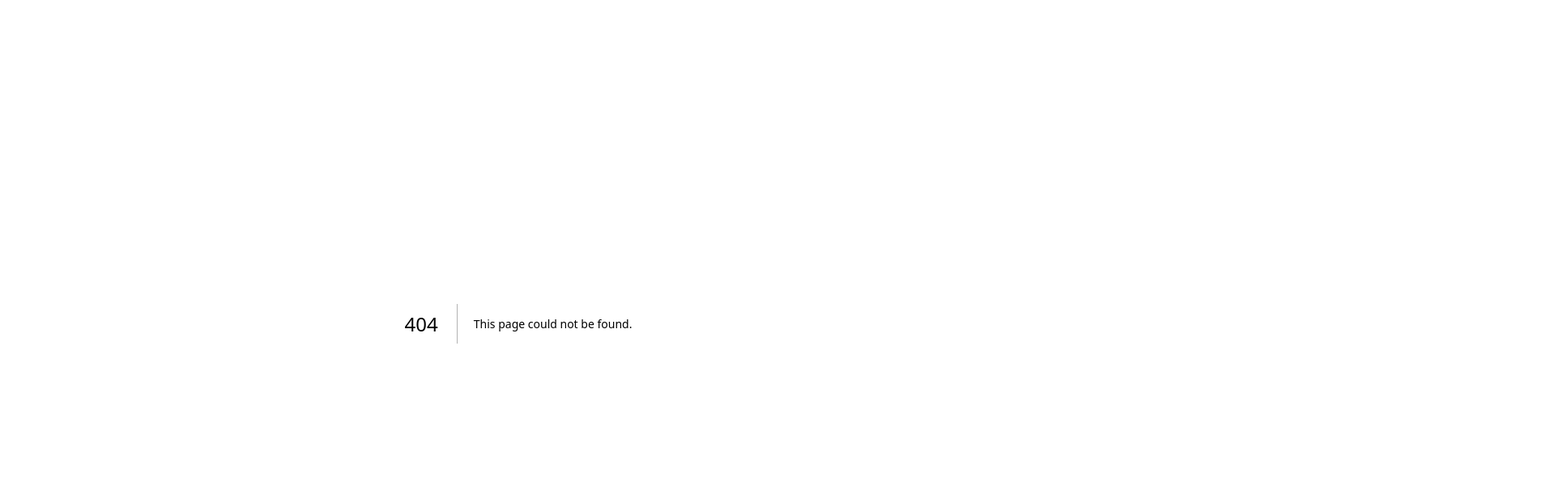
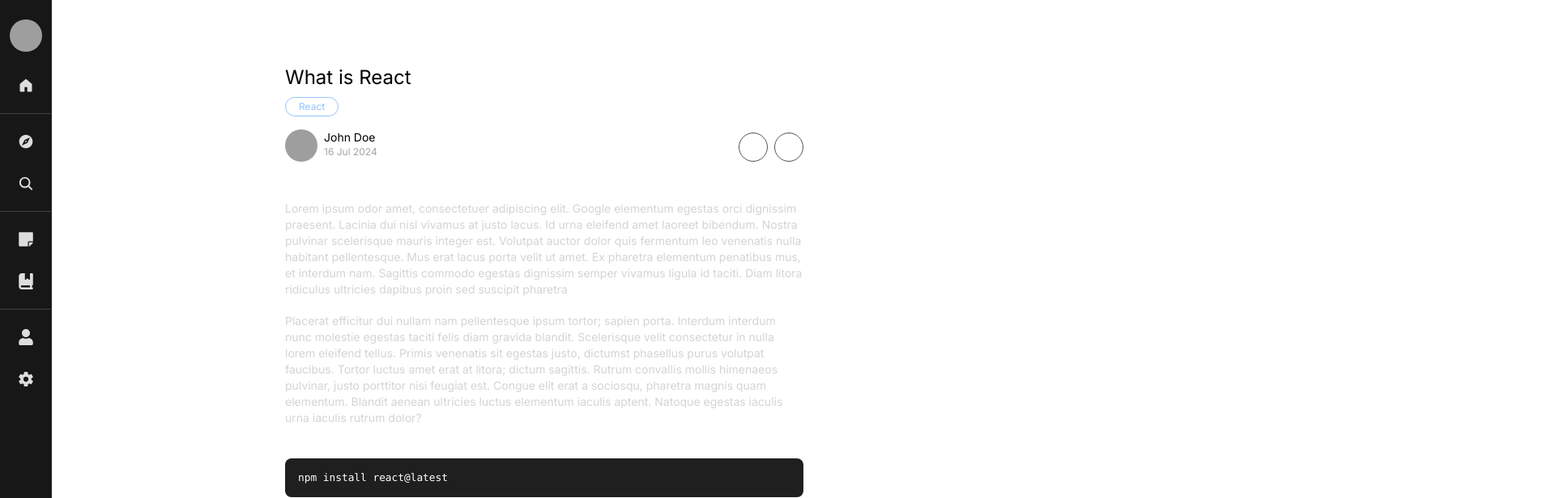
Before and after one commit to LeonAlvarezz/vault, a Next.js app: page /note/1 in a window 1280 px wide. Before the commit this address had no page. Shown: the top 616 px of the page at 81% size, 1920 px wide, since content can reach past the window. Built offline with nearby package versions, Linux system fonts and the light colour scheme; grey boxes are pictures that could not be loaded.

Commit message:
Not Detail Page

```diff
--- /dev/null
+++ b/app/(dashboard)/(center)/note/[id]/page.tsx
@@ -0,0 +1,50 @@
+import Render from "@/app/feeds/[id]/Render";
+import { Avatar, AvatarFallback, AvatarImage } from "@/components/ui/avatar";
+import { Button } from "@/components/ui/button";
+import Tag from "@/components/ui/tag";
+import React from "react";
+import { FaHeart, FaRegHeart } from "react-icons/fa";
+import { IoBookmarkOutline } from "react-icons/io5";
+
+export default function NoteDetailPage() {
+  return (
+    <section className="flex gap-2 flex-col">
+      <h1 className="text-2xl">What is React</h1>
+      <Tag color="blue" className="text-xs h-6">
+        React
+      </Tag>
+      <div className="flex justify-between mt-2">
+        <div className="flex gap-2">
+          <Avatar className="size-10">
+            <AvatarImage src="https://github.com/shadcn.png" />
+            <AvatarFallback>CN</AvatarFallback>
+          </Avatar>
+          <div>
+            <p className="text-sm">John Doe</p>
+            <p className="text-xs text-neutral-400">16 Jul 2024</p>
+          </div>
+          <Button variant={"main"} size={"sm"} className="ml-5">
+            Contact
+          </Button>
+        </div>
+        <div className="flex gap-2 items-end">
+          <Button
+            // onClick={handleButtonClick}
+            variant={"icon"}
+            className="group size-9 hover:text-red-500 hover:border-red-500 self-end border border-neutral-600 p-1 rounded-full"
+          >
+            <FaRegHeart size={16} />
+          </Button>
+          <Button
+            // onClick={handleButtonClick}
+            variant={"icon"}
+            className="group size-9 hover:text-blue-500 hover:border-blue-500 self-end border border-neutral-600 p-1 rounded-full"
+          >
+            <IoBookmarkOutline size={16} />
+          </Button>
+        </div>
+      </div>
+      <Render />
+    </section>
+  );
+}
--- a/app/feeds/[id]/Render.tsx
+++ b/app/feeds/[id]/Render.tsx
@@ -17,53 +17,138 @@
 import { useMemo } from "react";
 import { common, createLowlight } from "lowlight";
 import { mergeAttributes } from "@tiptap/react";
+import ImageContainer from "@/components/ui/image-container";
+import { BlockNode, NOTE_CONTENT_TYPE } from "@/types/note.type";
+import { renderNote } from "@/lib/renderNote";
 type Props = {
-  data: any[] | null;
+  data?: any[] | null;
 };
 export default async function Render(props: Props) {
-  const output = useMemo(() => {
-    return generateHTML(props.data![0].content, [
-      Document,
-      Paragraph,
-      Text,
-      Code,
-      Bold,
-      Blockquote,
-      Strikethrough,
-      Italic,
-      Heading.configure({ levels: [1, 2] }).extend({
-        levels: [1, 2],
-        renderHTML({ node, HTMLAttributes }) {
-          const level = this.options.levels.includes(node.attrs.level)
-            ? node.attrs.level
-            : this.options.levels[0];
-          const classes: { [key: number]: string } = {
-            1: "text-4xl",
-            2: "text-2xl",
-          };
-          return [
-            `h${level}`,
-            mergeAttributes(this.options.HTMLAttributes, HTMLAttributes, {
-              class: `${classes[level]}`,
-            }),
-            0,
-          ];
+  // const output = useMemo(() => {
+  //   return generateHTML(props.data![0].content, [
+  //     Document,
+  //     Paragraph,
+  //     Text,
+  //     Code,
+  //     Bold,
+  //     Blockquote,
+  //     Strikethrough,
+  //     Italic,
+  //     Heading.configure({ levels: [1, 2] }).extend({
+  //       levels: [1, 2],
+  //       renderHTML({ node, HTMLAttributes }) {
+  //         const level = this.options.levels.includes(node.attrs.level)
+  //           ? node.attrs.level
+  //           : this.options.levels[0];
+  //         const classes: { [key: number]: string } = {
+  //           1: "text-4xl",
+  //           2: "text-2xl",
+  //         };
+  //         return [
+  //           `h${level}`,
+  //           mergeAttributes(this.options.HTMLAttributes, HTMLAttributes, {
+  //             class: `${classes[level]}`,
+  //           }),
+  //           0,
+  //         ];
+  //       },
+  //     }),
+  //     CodeBlockLowlight.configure({
+  //       lowlight: createLowlight(common),
+  //       languageClassPrefix: "language-css",
+  //     }),
+  //     BulletList,
+  //     ListItem,
+  //     OrderedList,
+  //   ]);
+  // }, [props.data]);
+
+  const content: BlockNode[] = [
+    {
+      type: NOTE_CONTENT_TYPE.PARAGRAPH,
+      content: [
+        {
+          type: NOTE_CONTENT_TYPE.TEXT,
+          text: "Lorem ipsum odor amet, consectetuer adipiscing elit. Google elementum egestas orci dignissim praesent. Lacinia dui nisl vivamus at justo lacus. Id urna eleifend amet laoreet bibendum. Nostra pulvinar scelerisque mauris integer est. Volutpat auctor dolor quis fermentum leo venenatis nulla habitant pellentesque. Mus erat lacus porta velit ut amet. Ex pharetra elementum penatibus mus, et interdum nam. Sagittis commodo egestas dignissim semper vivamus ligula id taciti. Diam litora ridiculus ultricies dapibus proin sed suscipit pharetra",
         },
-      }),
-      CodeBlockLowlight.configure({
-        lowlight: createLowlight(common),
-        languageClassPrefix: "language-css",
-      }),
-      BulletList,
-      ListItem,
-      OrderedList,
-    ]);
-  }, [props.data]);
+      ],
+    },
+
+    {
+      type: NOTE_CONTENT_TYPE.PARAGRAPH,
+      content: [
+        {
+          type: NOTE_CONTENT_TYPE.TEXT,
+          text: "Placerat efficitur dui nullam nam pellentesque ipsum tortor; sapien porta. Interdum interdum nunc molestie egestas taciti felis diam gravida blandit. Scelerisque velit consectetur in nulla lorem eleifend tellus. Primis venenatis sit egestas justo, dictumst phasellus purus volutpat faucibus. Tortor luctus amet erat at litora; dictum sagittis. Rutrum convallis mollis himenaeos pulvinar, justo porttitor nisi feugiat est. Congue elit erat a sociosqu, pharetra magnis quam elementum. Blandit aenean ultricies luctus elementum iaculis aptent. Natoque egestas iaculis urna iaculis rutrum dolor?",
+        },
+      ],
+    },
+
+    {
+      type: NOTE_CONTENT_TYPE.IMAGE,
+      content: [
+        {
+          type: NOTE_CONTENT_TYPE.TEXT,
+          text: "https://kinsta.com/wp-content/uploads/2023/04/react-must-be-in-scope-when-using-jsx-2048x1024.jpg",
+        },
+      ],
+    },
+
+    {
+      type: NOTE_CONTENT_TYPE.CODE,
+      attrs: {
+        language: "javascript",
+      },
+      content: [
+        {
+          type: NOTE_CONTENT_TYPE.TEXT,
+          text: "npm install react@latest",
+        },
+      ],
+    },
+
+    {
+      type: NOTE_CONTENT_TYPE.PARAGRAPH,
+      content: [
+        {
+          type: NOTE_CONTENT_TYPE.TEXT,
+          text: "Lorem ipsum odor amet, consectetuer adipiscing elit. Google elementum egestas orci dignissim praesent. Lacinia dui nisl vivamus at justo lacus. Id urna eleifend amet laoreet bibendum. Nostra pulvinar scelerisque mauris integer est. Volutpat auctor dolor quis fermentum leo venenatis nulla habitant pellentesque. Mus erat lacus porta velit ut amet. Ex pharetra elementum penatibus mus, et interdum nam. Sagittis commodo egestas dignissim semper vivamus ligula id taciti. Diam litora ridiculus ultricies dapibus proin sed suscipit pharetra",
+        },
+      ],
+    },
+
+    {
+      type: NOTE_CONTENT_TYPE.CODE_BLOCK,
+      attrs: {
+        language: "javascript",
+      },
+      content: [
+        {
+          type: NOTE_CONTENT_TYPE.TEXT,
+          text: `<!DOCTYPE html><html><head> <title>Change Text Example</title></head><body><p id="demo">This is a demonstration.</p><button onclick="changeText()">Click Me!</button><script>function changeText() { document.getElementById("demo").innerHTML = "Text has changed!";}</script></body></html>`,
+        },
+      ],
+    },
+
+    {
+      type: NOTE_CONTENT_TYPE.PARAGRAPH,
+      content: [
+        {
+          type: NOTE_CONTENT_TYPE.TEXT,
+          text: "Placerat efficitur dui nullam nam pellentesque ipsum tortor; sapien porta. Interdum interdum nunc molestie egestas taciti felis diam gravida blandit. Scelerisque velit consectetur in nulla lorem eleifend tellus. Primis venenatis sit egestas justo, dictumst phasellus purus volutpat faucibus. Tortor luctus amet erat at litora; dictum sagittis. Rutrum convallis mollis himenaeos pulvinar, justo porttitor nisi feugiat est. Congue elit erat a sociosqu, pharetra magnis quam elementum. Blandit aenean ultricies luctus elementum iaculis aptent. Natoque egestas iaculis urna iaculis rutrum dolor?",
+        },
+      ],
+    },
+  ];
 
   return (
     <div
-      dangerouslySetInnerHTML={{ __html: output }}
-      className="tiptap dark:text-white text-slate-800 w-[80%] m-auto"
-    ></div>
+      // dangerouslySetInnerHTML={{ __html: output }}
+      className="tiptap dark:text-white text-slate-800 flex flex-col gap-2 py-10"
+    >
+      {content.map((content) => {
+        return renderNote(content);
+      })}
+    </div>
   );
 }
--- a/app/main.scss
+++ b/app/main.scss
@@ -18,7 +18,7 @@
   }
 
   code {
-    background-color: rgb(58, 68, 87);
+    background-color: hsl(0 0% 12%);
     border-radius: 0.25em;
     box-decoration-break: clone;
     color: #ff3d3d;
@@ -27,7 +27,7 @@
   }
 
   pre {
-    background: #071427;
+    background: hsl(0 0% 12%);
     border-radius: 0.5rem;
     color: #fff;
     font-family: "JetBrainsMono", monospace;
--- a/components/ui/sidebar/sidebar.tsx
+++ b/components/ui/sidebar/sidebar.tsx
@@ -61,7 +61,7 @@
 
 export default function Sidebar() {
   return (
-    <aside className="sticky top-0 bottom-0 h-screen w-16 bg-neutral-900 border-r-[1px] border-neutral-800 z-20">
+    <aside className="hidden sm:block sticky top-0 bottom-0 h-screen w-16 bg-neutral-900 border-r-[1px] border-neutral-800 z-20">
       <div className="flex justify-between flex-col min-h-screen">
         <div>
           <div className="flex items-center flex-col w-full my-6">
--- /dev/null
+++ b/lib/renderNote.tsx
@@ -0,0 +1,54 @@
+import ImageContainer from "@/components/ui/image-container";
+import { BlockNode, NOTE_CONTENT_TYPE } from "@/types/note.type";
+
+export function renderNote(node: BlockNode) {
+  switch (node.type) {
+    case NOTE_CONTENT_TYPE.PARAGRAPH:
+      return (
+        <p className="text-sm text-neutral-300">
+          {node.content.map((textNode, index) => (
+            <span key={index}>{textNode.text}</span>
+          ))}
+        </p>
+      );
+
+    case NOTE_CONTENT_TYPE.CODE:
+      return (
+        <pre>
+          <code>
+            {node.content.map((textNode, index) => (
+              <span key={index}>{textNode.text}</span>
+            ))}
+          </code>
+        </pre>
+      );
+
+    case NOTE_CONTENT_TYPE.CODE_BLOCK:
+      return (
+        <pre className="tiptap text-wrap">
+          <code className="text-wrap">
+            {node.content.map((textNode, index) => (
+              <span key={index}>{textNode.text}</span>
+            ))}
+          </code>
+        </pre>
+      );
+
+    case NOTE_CONTENT_TYPE.IMAGE:
+      return (
+        <div className="image-container">
+          {node.content.map((textNode, index) => (
+            <ImageContainer
+              key={index}
+              src={textNode.text}
+              alt="Note content image"
+              className="h-[400px] w-full"
+            />
+          ))}
+        </div>
+      );
+
+    default:
+      return null;
+  }
+}
--- a/next.config.mjs
+++ b/next.config.mjs
@@ -14,7 +14,14 @@
             {
                 protocol: "https",
                 hostname: "images.unsplash.com"
+            },
+
+
+            {
+                protocol: "https",
+                hostname: "kinsta.com"
             }
+
         ]
     }
 };
--- /dev/null
+++ b/types/note.type.ts
@@ -0,0 +1,55 @@
+export enum NOTE_CONTENT_TYPE {
+  PARAGRAPH = "paragraph",
+  TEXT = "text",
+  CODE = "code",
+  CODE_BLOCK = "code_block",
+  HEADING_1 = "heading_1",
+  IMAGE = "image",
+}
+
+export type BlockNode = CodeBlockNode | ParagraphNode | CodeNode | ImageNode;
+type CodeBlockNode = {
+  type: NOTE_CONTENT_TYPE.CODE_BLOCK;
+  attrs: {
+    language: string | null;
+  };
+  content: TextNode[];
+};
+
+type CodeNode = {
+  type: NOTE_CONTENT_TYPE.CODE;
+  attrs: {
+    language: string | null;
+  };
+  content: TextNode[];
+};
+
+type ParagraphNode = {
+  type: NOTE_CONTENT_TYPE.PARAGRAPH;
+  content: TextNode[];
+};
+
+type ImageNode = {
+  type: NOTE_CONTENT_TYPE.IMAGE;
+  content: TextNode[];
+};
+
+//   type BulletListNode = {
+//     type: 'bulletList';
+//     content: ListItemNode[];
+//   };
+
+//   type ListItemNode = {
+//     type: 'listItem';
+//     content: ParagraphNode[];
+//   };
+
+type TextNode = {
+  type: NOTE_CONTENT_TYPE.TEXT;
+  text: string;
+};
+
+type NoteContent = {
+  type: NOTE_CONTENT_TYPE;
+  content: BlockNode[];
+};
```
Also changed, not shown: 2 other files (tests, documents, lock files or other folders).
